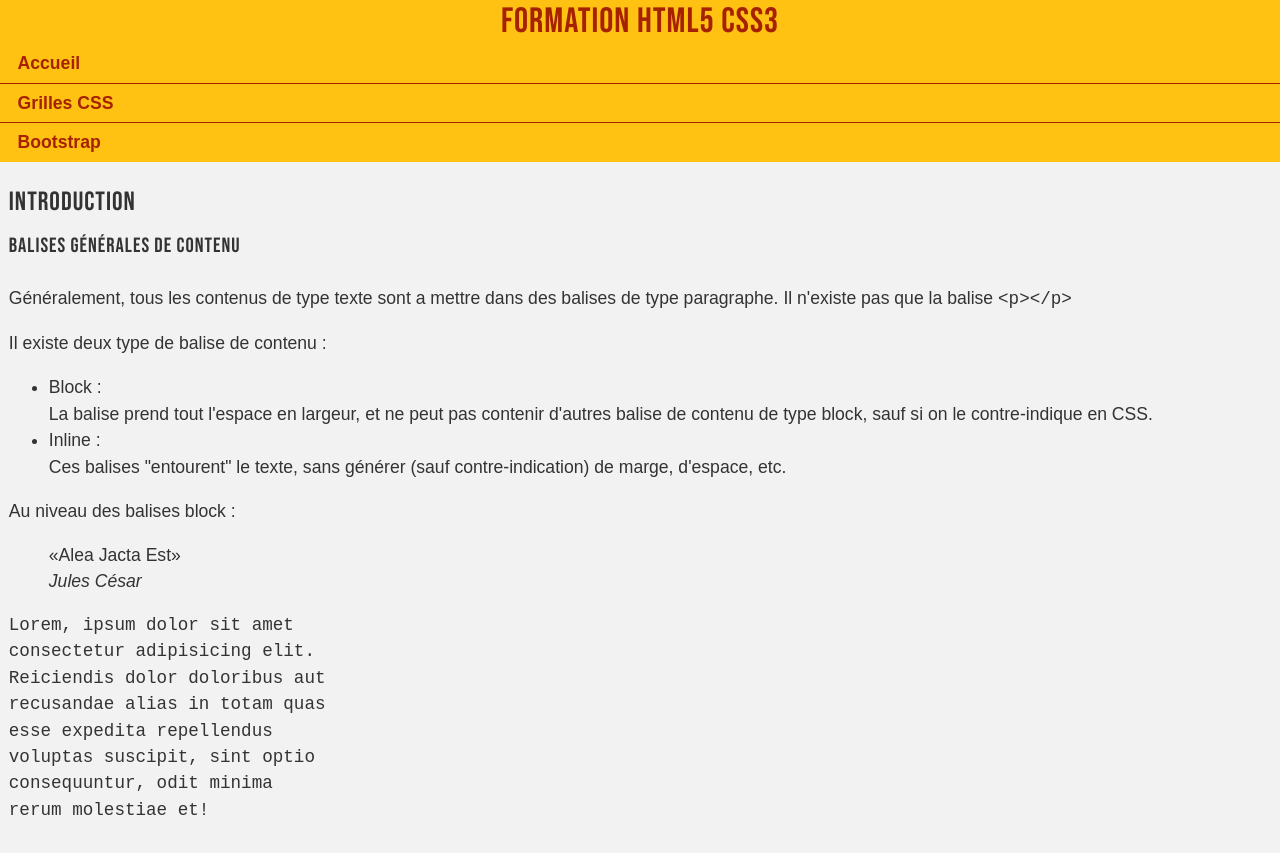
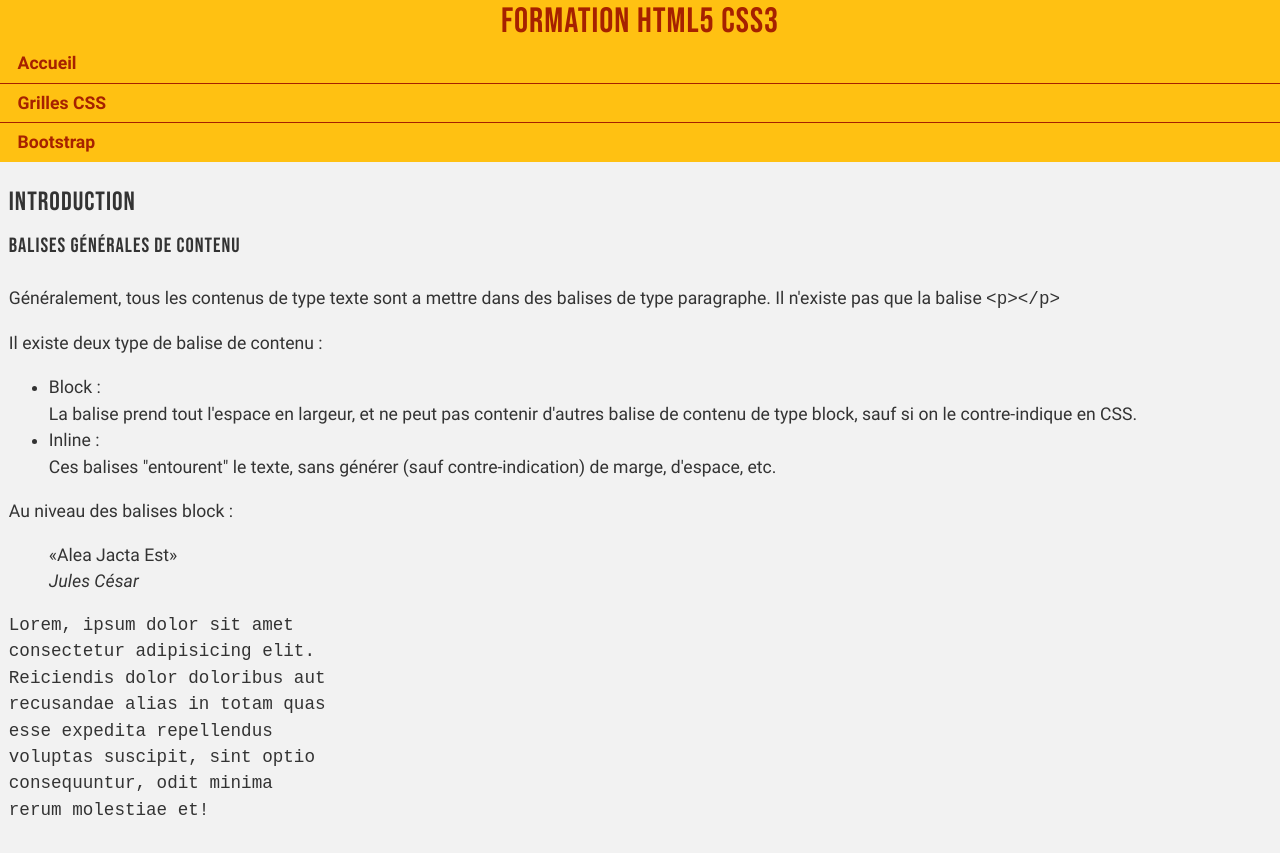
Before and after one commit to nicoduflot/2023-11-20-HTML-CSS, a plain HTML site: page index.html in a window 1280 px wide. Shown: the top 853 px of the page. Drawn offline with Linux system fonts and the light colour scheme.

Commit message:
CSS font face pt 2

```diff
--- /dev/null
+++ b/css/roboto.css
@@ -0,0 +1,79 @@
+
+
+@font-face {
+    font-family: 'Roboto';
+    font-weight: 100;
+    src: url('./fonts/Roboto-Thin.ttf') format('truetype');
+}
+
+@font-face {
+    font-family: 'Roboto';
+    font-weight: 100;
+    font-style: italic;
+    src: url('./fonts/Roboto-ThinItalic.ttf') format('truetype');
+}
+
+@font-face {
+    font-family: 'Roboto';
+    font-weight: 300;
+    src: url('./fonts/Roboto-Light.ttf') format('truetype');
+}
+
+@font-face {
+    font-family: 'Roboto';
+    font-weight: 300;
+    font-style: italic;
+    src: url('./fonts/Roboto-LightItalic.ttf') format('truetype');
+}
+
+@font-face {
+    font-family: 'Roboto';
+    font-weight: 400;
+    src: url('./fonts/Roboto-Regular.ttf') format('truetype');
+}
+
+@font-face {
+    font-family: 'Roboto';
+    font-weight: 400;
+    font-style: italic;
+    src: url('./fonts/Roboto-Italic.ttf') format('truetype');
+}
+
+@font-face {
+    font-family: 'Roboto';
+    font-weight: 500;
+    src: url('./fonts/Roboto-Medium.ttf') format('truetype');
+}
+
+@font-face {
+    font-family: 'Roboto';
+    font-weight: 500;
+    font-style: italic;
+    src: url('./fonts/Roboto-MediumItalic.ttf') format('truetype');
+}
+
+@font-face {
+    font-family: 'Roboto';
+    font-weight: 700;
+    src: url('./fonts/Roboto-Bold.ttf') format('truetype');
+}
+
+@font-face {
+    font-family: 'Roboto';
+    font-weight: 700;
+    font-style: italic;
+    src: url('./fonts/Roboto-BoldItalic.ttf') format('truetype');
+}
+
+@font-face {
+    font-family: 'Roboto';
+    font-weight: 900;
+    src: url('./fonts/Roboto-Black.ttf') format('truetype');
+}
+
+@font-face {
+    font-family: 'Roboto';
+    font-weight: 900;
+    font-style: italic;
+    src: url('./fonts/Roboto-BlackItalic.ttf') format('truetype');
+}
--- a/css/style.css
+++ b/css/style.css
@@ -68,13 +68,14 @@ ATTENTION : les imports de fichiers CSS dans un autre fichier CSS doivent être
 */
 
 @import url('./BebasNeueRegular.css');
+@import url('./roboto.css');
 
 /* Déclaration root */
 
 :root{
     /* root permet de surcharger le comportement par défaut du navigateur */
     /* css permet d'utiliser des variable, et elles peuvent êtrz géréeet / ou précalculée dans le root */
-    --font-family: Arial, Helvetica, sans-serif;
+    --font-family: 'Roboto', Arial, Helvetica, sans-serif;
     --heading-font: 'BebasNeue';
     font-family: var(--font-family);
     font-size: 1.1rem;
```
